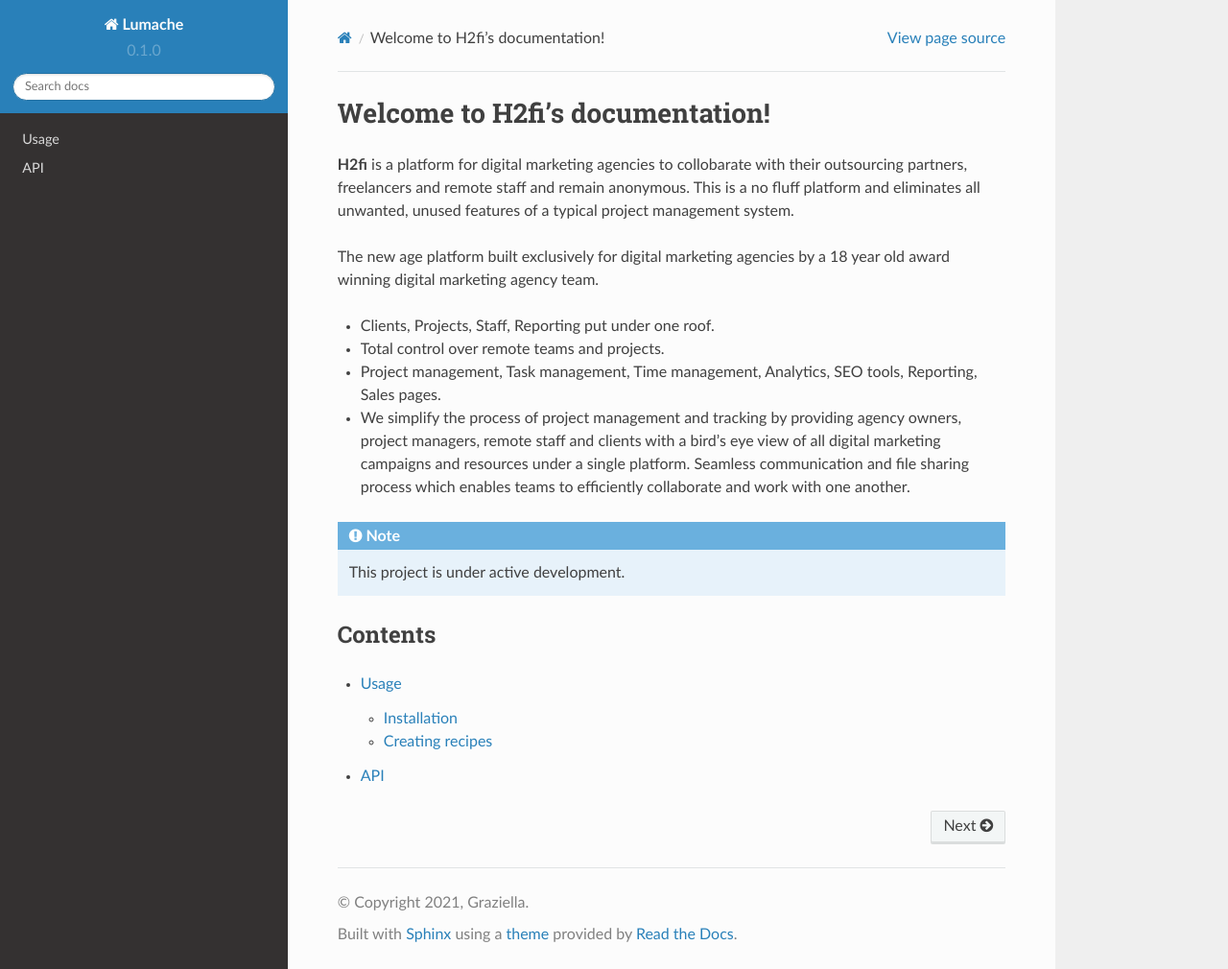
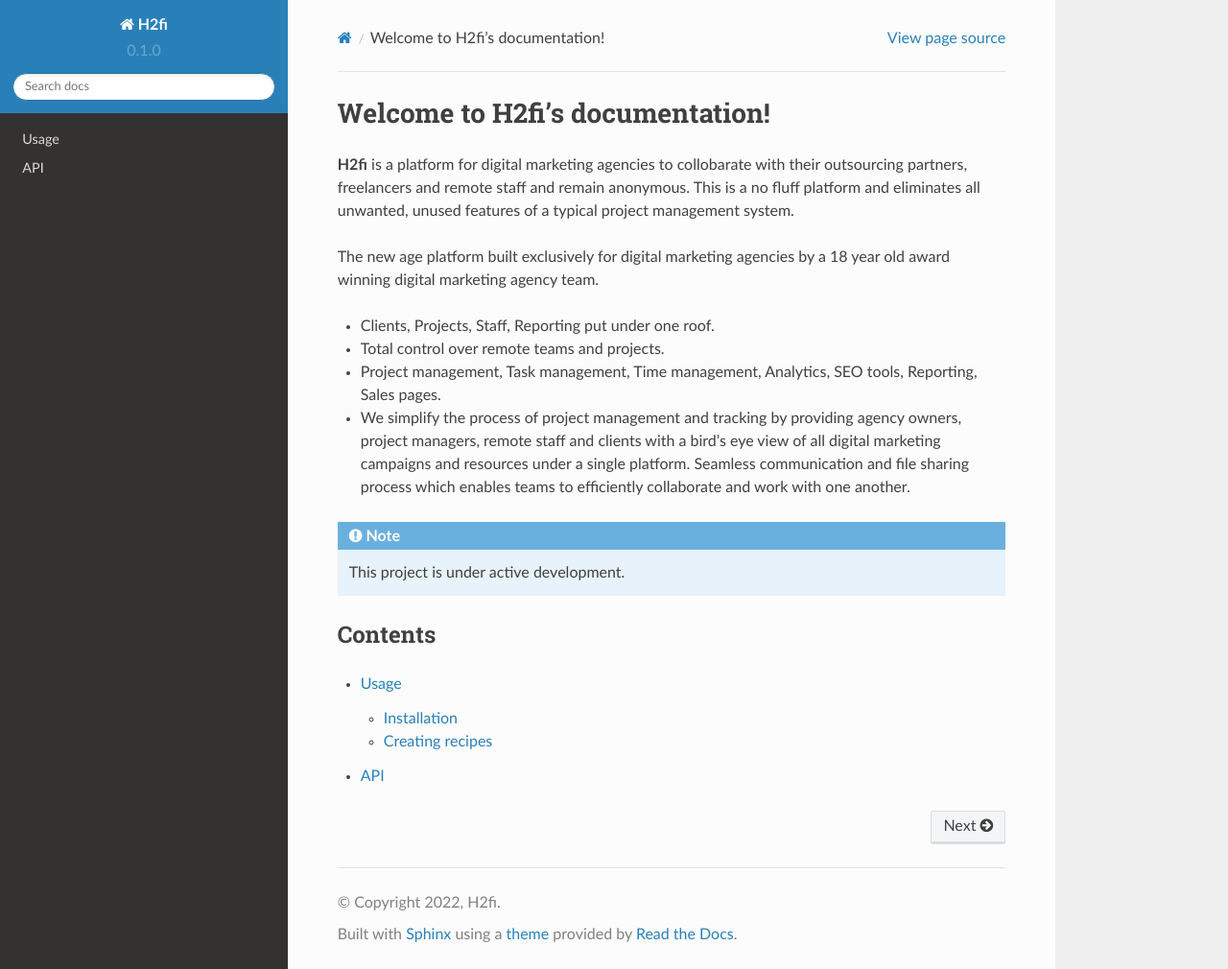
Before and after one commit to whiteDigitalAI/h2fidoc, a Sphinx documentation site: the page built from docs/source/index.rst, in a window 1280 px wide and 1010 px high. Shown: the whole window at 96% size. Built offline with Sphinx 7.4.7 and the Read the Docs theme 2.0.0, drawn with Linux system fonts in a browser that asks for light colours.

Commit message:
first edit

```diff
--- a/docs/source/conf.py
+++ b/docs/source/conf.py
@@ -2,9 +2,9 @@
 
 # -- Project information
 
-project = 'Lumache'
-copyright = '2021, Graziella'
-author = 'Graziella'
+project = 'H2fi'
+copyright = '2022, H2fi'
+author = 'H2fi'
 
 release = '0.1'
 version = '0.1.0'
```
